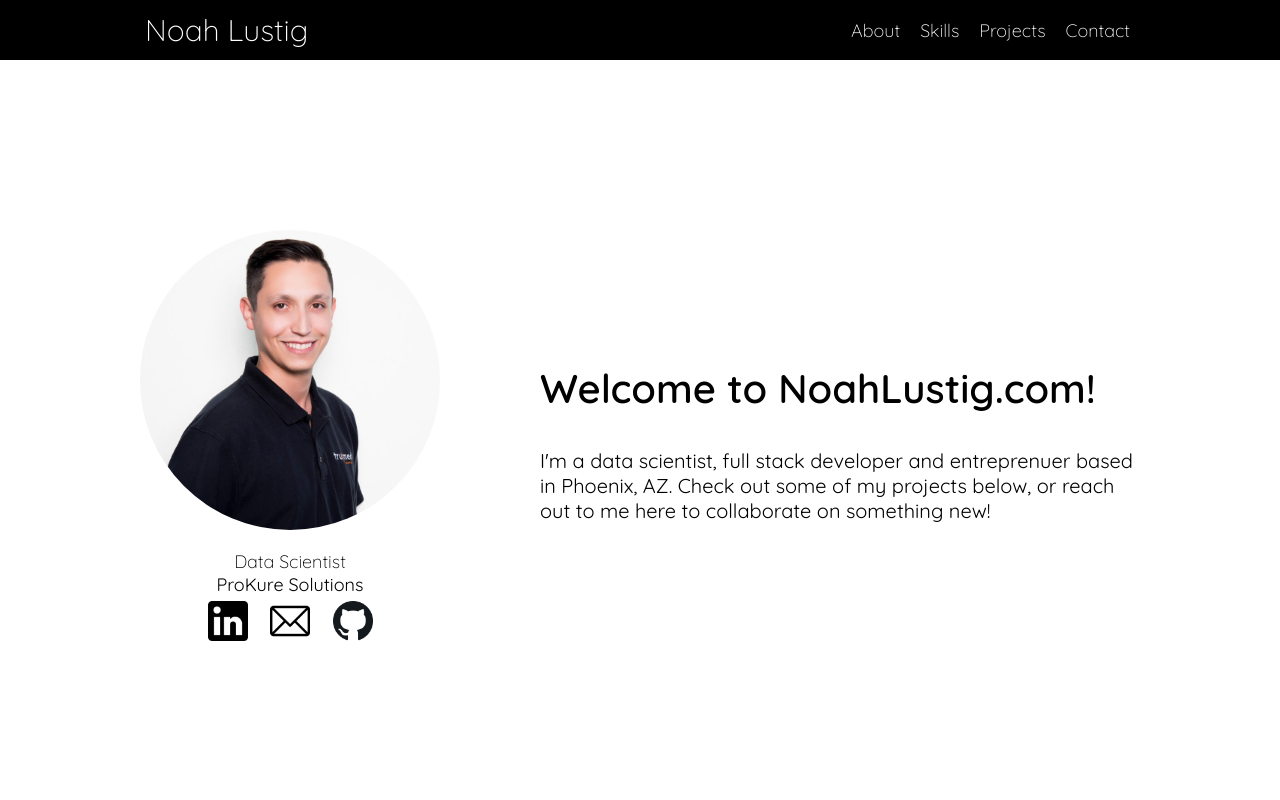
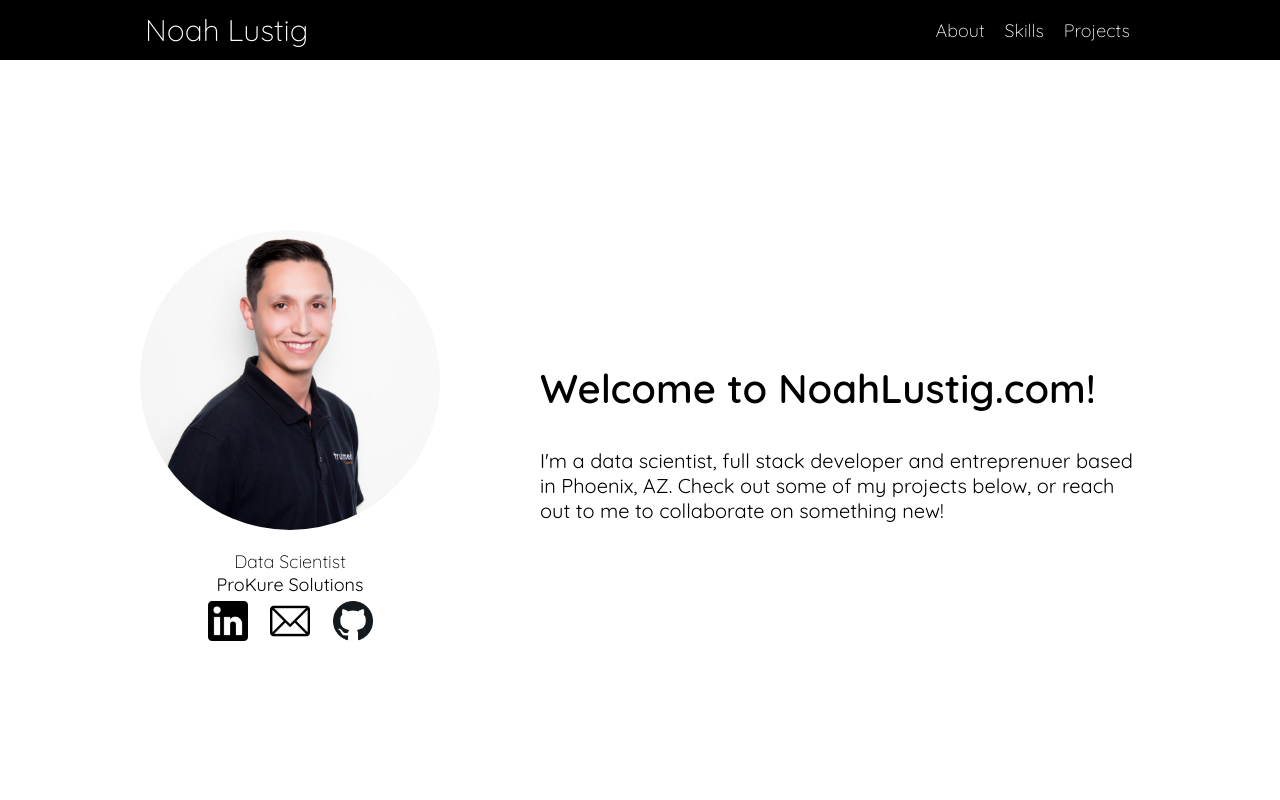
Before and after one commit to njlustig/noahlustig.com, a Next.js app: page / in a window 1280 px wide. Shown: the top 800 px of the page. Built offline with nearby package versions, Linux system fonts and the light colour scheme.

Commit message:
remove contact button from navbar

```diff
--- a/components/NavBar/NavBar.js
+++ b/components/NavBar/NavBar.js
@@ -24,9 +24,9 @@ export const NavBar = () => {
                     <Button href="#projects">
                         <ButtonText>Projects</ButtonText>
                     </Button>
-                    <Button>
+                    {/* <Button>
                         <ButtonText>Contact</ButtonText>
-                    </Button>
+                    </Button> */}
                 </ButtonsBox>
             </ContentContainer>
         </Container>
--- a/pages/index.js
+++ b/pages/index.js
@@ -45,7 +45,7 @@ const Home = () => {
           <TextContainer>
             <TitleText color="black">Welcome to NoahLustig.com!</TitleText>
             <BodyText color="black">
-            I'm a data scientist, full stack developer and entreprenuer based in Phoenix, AZ.  Check out some of my projects below, or reach out to me here to collaborate on something new!
+            I'm a data scientist, full stack developer and entreprenuer based in Phoenix, AZ.  Check out some of my projects below, or reach out to me to collaborate on something new!
             </BodyText>
           </TextContainer>
         </ContentContainer>
```
